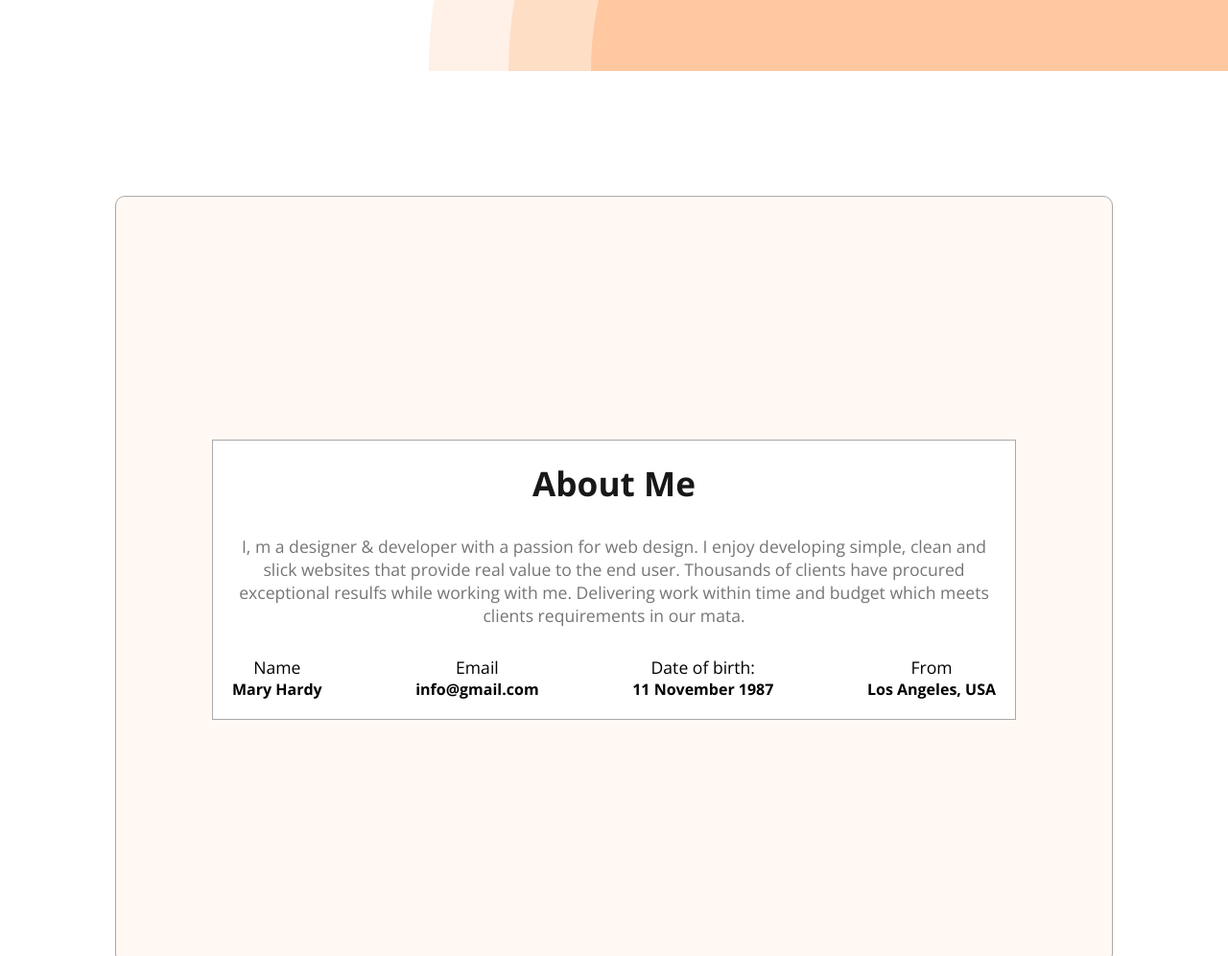
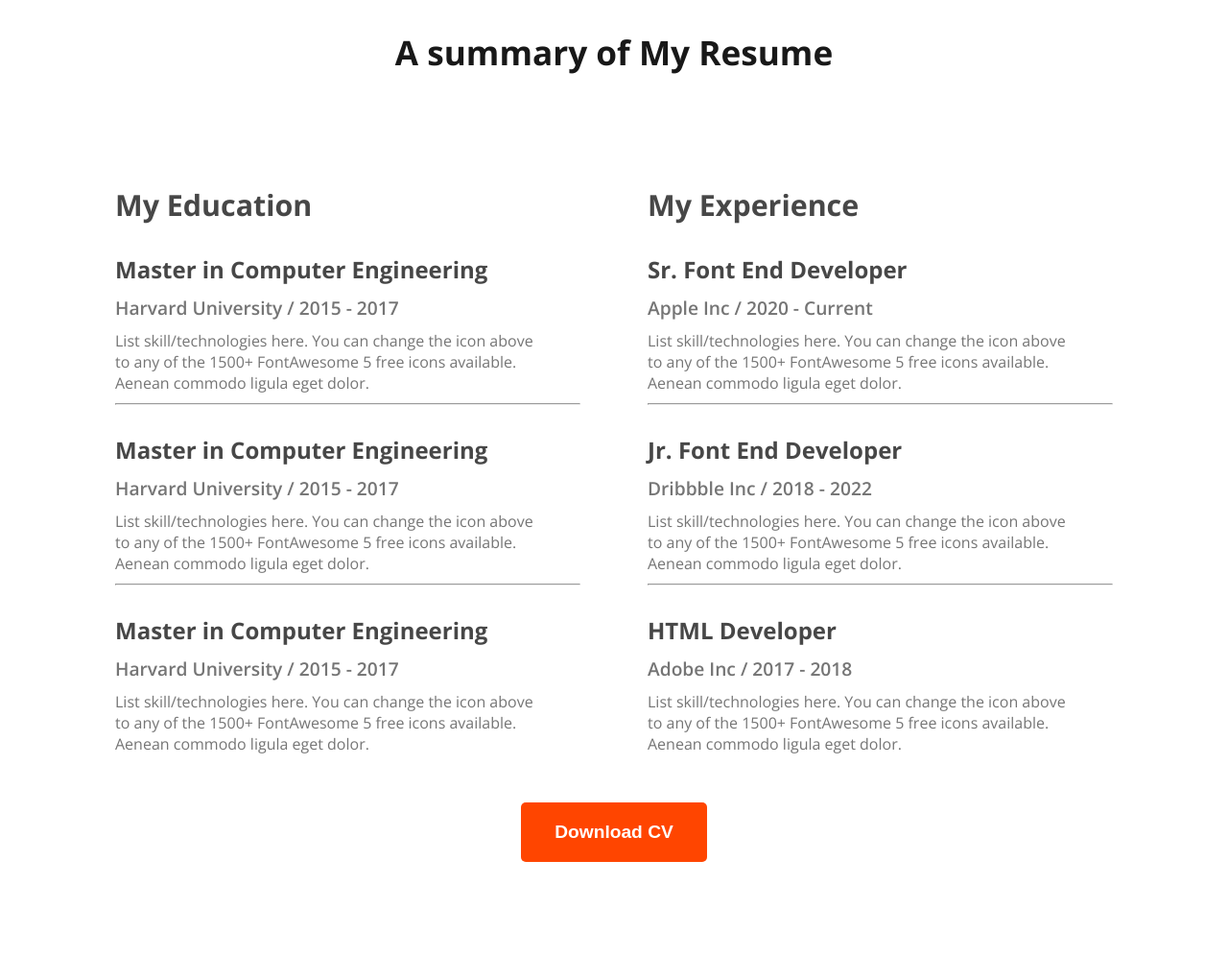
Before and after one commit to AshiqurAshik/Web-Dev-Portfolio-PH-, a plain HTML site: page index.html in a window 1280 px wide. Shown: the part 756-1752 px from the top of the page at 96% size. Drawn offline with nearby package versions, Linux system fonts and the light colour scheme.

Commit message:
Resume section push

```diff
--- a/index.html
+++ b/index.html
@@ -11,7 +11,7 @@
 
 </head>
 <body class="open-sans-font">
-  <header class="">
+  <header class="hide">
     <nav>
       <h2 class="logo">As<span>hi</span>k</h2>
       <ul>
@@ -43,7 +43,7 @@
 
   <main>
 
-    <section class="about-sec ">
+    <section class="about-sec hide">
       <div class="about-txt">
         <h2 class="dark-1">About Me</h2>
         <p class="dark-3">I, m a designer & developer with a passion for web design. I enjoy developing simple, clean and slick websites that provide real value to the end user. Thousands of clients have procured exceptional resulfs while working with me. Delivering work within time and budget which meets clients requirements in our mata.</p>
@@ -118,6 +118,81 @@
 
     </section>
 
+    <section class="resume-sec">
+
+      <h1>A summary of My Resume</h1>
+
+      <div class="resume-txt">
+
+        <div class="education-bg">
+
+        <h2>My Education</h2>
+
+        <div class="education">
+          <h3>Master in Computer Engineering</h3>
+          <h6>Harvard University / 2015 - 2017</h6>
+          <p>List skill/technologies here. You can change the icon above
+          to any of the 1500+ FontAwesome 5 free icons available. Aenean commodo ligula eget dolor.</p>
+          <hr>
+        </div>
+
+        <div class="education">
+          <h3>Master in Computer Engineering</h3>
+          <h6>Harvard University / 2015 - 2017</h6>
+          <p>List skill/technologies here. You can change the icon above
+          to any of the 1500+ FontAwesome 5 free icons available. Aenean commodo ligula eget dolor.</p>
+          <hr>
+        </div>
+
+
+        <div class="education last-edu">
+          <h3>Master in Computer Engineering</h3>
+          <h6>Harvard University / 2015 - 2017</h6>
+          <p>List skill/technologies here. You can change the icon above
+          to any of the 1500+ FontAwesome 5 free icons available. Aenean commodo ligula eget dolor.</p>
+        </div>
+
+      </div>
+
+      <div class="all-experience">
+
+      <h2>My Experience</h2>
+
+      <div class="experence">
+        <h3>Sr. Font End Developer</h3>
+        <h6>Apple Inc / 2020 - Current</h6>
+        <p>List skill/technologies here. You can change the icon above
+          to any of the 1500+ FontAwesome 5 free icons available. Aenean commodo ligula eget dolor.</p>
+        <hr>
+      </div>
+
+
+      <div class="experence">
+        <h3>Jr. Font End Developer</h3>
+        <h6>Dribbble Inc / 2018 - 2022</h6>
+        <p>List skill/technologies here. You can change the icon above
+        to any of the 1500+ FontAwesome 5 free icons available. Aenean commodo ligula eget dolor.</p>
+        <hr>
+      </div>
+
+
+      <div class="experence last-exp">
+        <h3>HTML Developer</h3>
+        <h6>Adobe Inc / 2017 - 2018</h6>
+        <p>List skill/technologies here. You can change the icon above
+          to any of the 1500+ FontAwesome 5 free icons available. Aenean commodo ligula eget dolor.</p>
+      </div>
+
+      </div>
+
+      </div>
+
+      <div class="cv-btn">
+        <button class="basic-btn">Download CV</button>
+      </div>
+
+    </section>
+
   </main>
 </body>
 </html>
--- a/style.css
+++ b/style.css
@@ -25,6 +25,14 @@
 .basic-btn:hover{
   background-color: #e03e00;
 
+}
+
+h1,h2,h4,h5,h6,h3{
+  color: #181818;
+}
+
+p{
+  color: #757575;
 }
 
 .dark-1{
@@ -428,3 +436,108 @@ main{
     grid-template-columns: repeat(2,1fr);
   }
 }
+
+/* Resume section */
+
+.resume-sec{
+  display: flex;
+  flex-direction: column;
+  justify-content: center;
+}
+
+.resume-sec h1{
+  font-size: 2.2rem;
+  font-weight: bold;
+  margin-bottom: 115px;
+  text-align: center;
+
+}
+
+.resume-txt{
+  display: flex;
+  flex-direction: row;
+  gap: 70px;
+}
+
+.education-bg,
+.all-experience{
+  display: flex;
+  flex-direction: column;
+  gap:30px ;
+}
+
+.education-bg h2,
+.all-experience h2{
+  font-size: 1.9rem;
+  font-weight: bold;
+
+  color: #474747;
+}
+
+.education,
+.experence{
+  display: flex;
+  flex-direction: column;
+  gap: 10px;
+}
+
+.education h3,
+.experence h3{
+  font-size: 1.5rem;
+  font-weight: bold;
+  color: #474747;
+}
+
+.education h6,
+.experence h6
+{
+  font-size: 1.2rem;
+  font-weight: 600;
+  color: #757575;
+}
+
+.education p,
+.experence p{
+  width: 90%;
+}
+
+.last-edu,
+.last-exp{
+  margin-bottom: 50px;
+}
+
+.cv-btn{
+  width: 100%;
+  display: flex;
+  justify-content: center;
+}
+
+/* responsive section */
+
+@media screen and (max-width: 576px){
+
+  .resume-txt{
+    flex-direction: column;
+    text-align: center;
+  }
+
+  .education p,
+.experence p{
+  width: 100%;
+}
+
+}
+
+@media screen and (min-width: 576px) and (max-width: 1000px)
+{
+    .resume-txt{
+      width: 80%;
+      margin: 0 auto;
+    }
+
+      .education p,
+  .experence p{
+  width: 100%;
+}
+
+}
```
